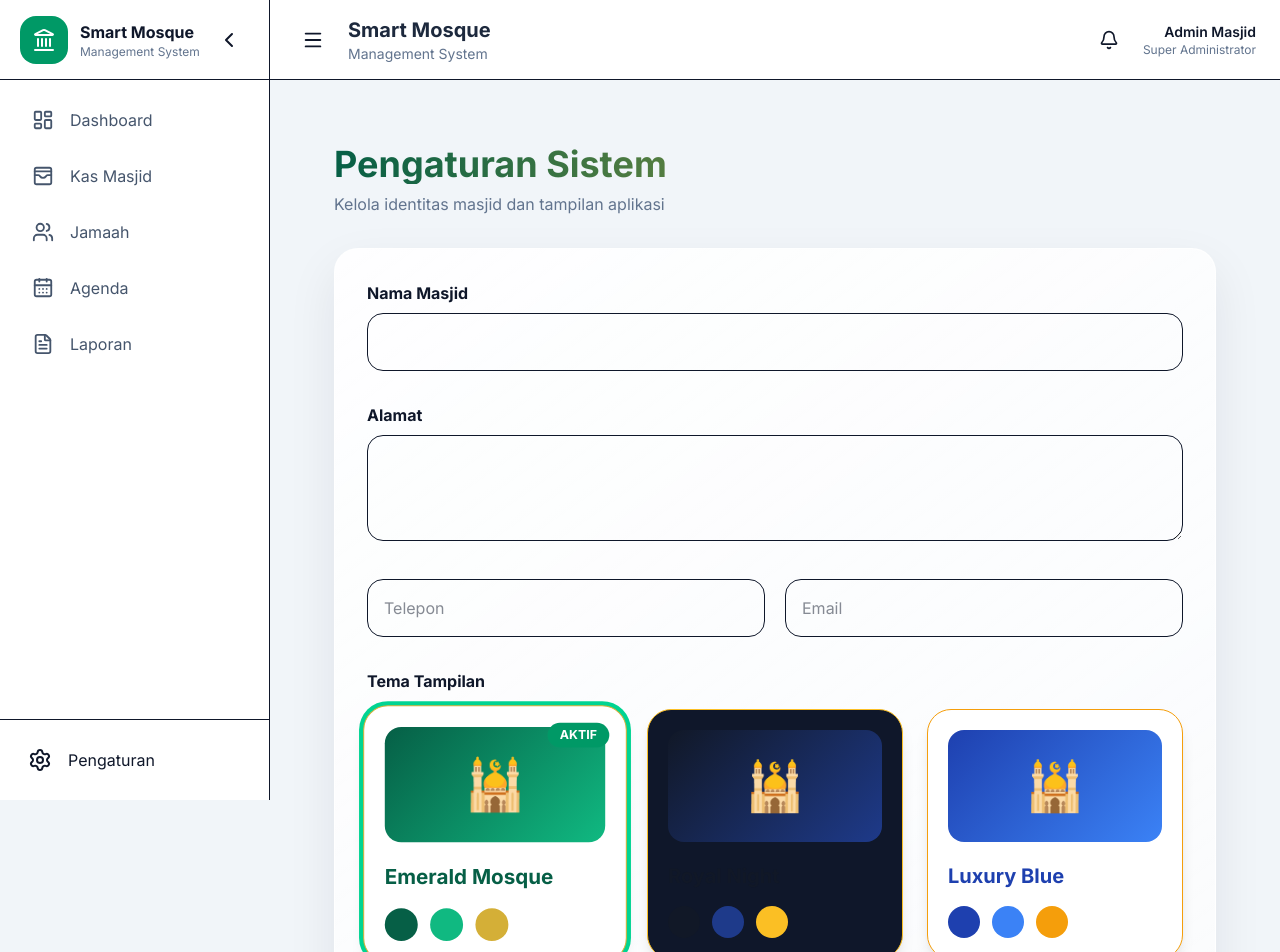
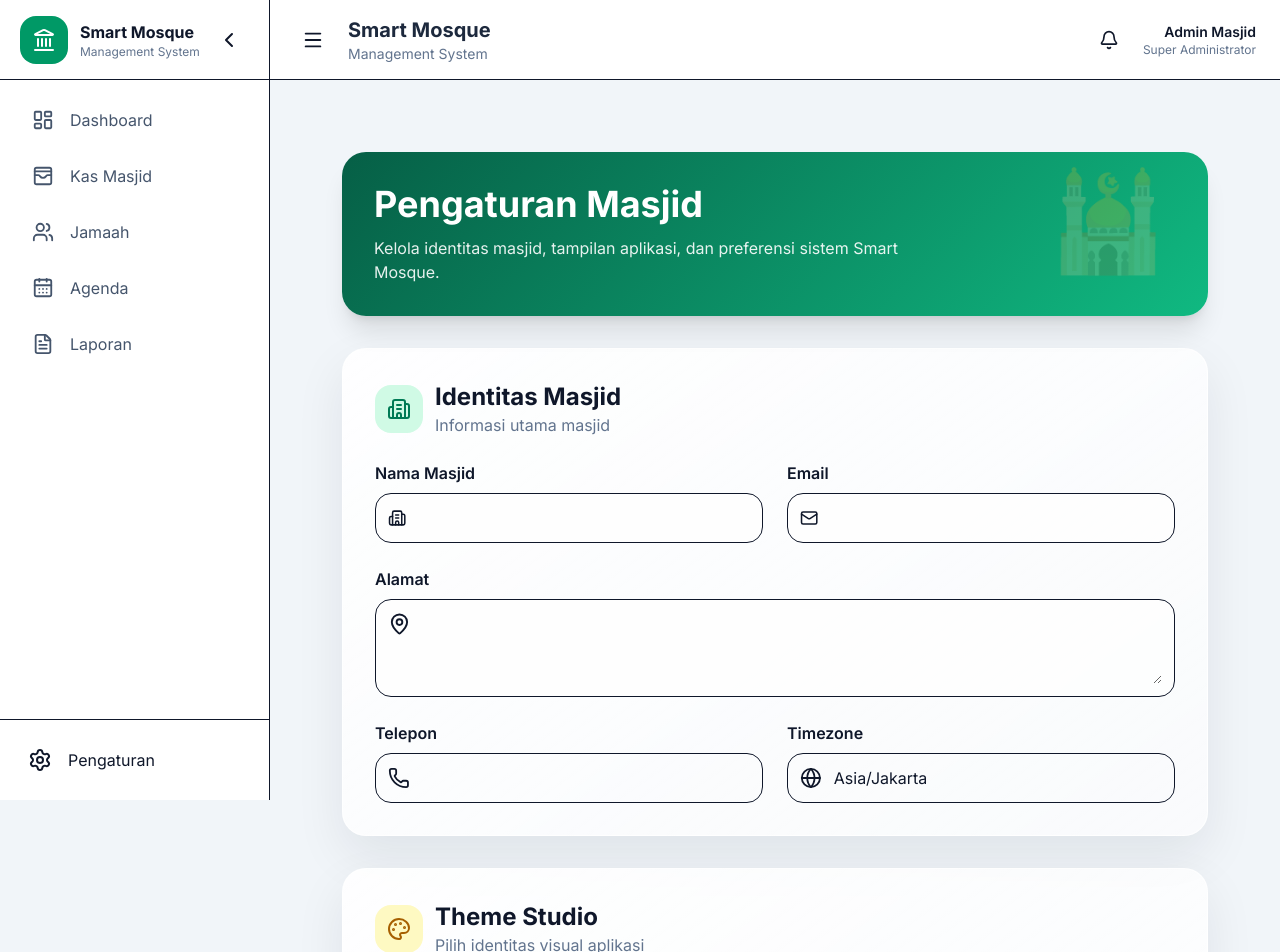
Before and after one commit to Hamdan120602/smart-mosque, a Next.js app: page /dashboard/settings in a window 1280 px wide. Shown: the top 952 px of the page. Built offline with nearby package versions, Linux system fonts and the light colour scheme; no server answers; the database is empty.

Commit message:
fix dynamic theme engine

```diff
--- a/src/app/dashboard/settings/page.tsx
+++ b/src/app/dashboard/settings/page.tsx
@@ -11,6 +11,19 @@ Settings
 
 
 import ThemeSelector from "@/components/settings/ThemeSelector";
+
+import {
+Building2,
+Mail,
+Phone,
+MapPin,
+Globe,
+Bell,
+Save,
+Palette
+} from "lucide-react";
+
+
 
 
 
@@ -51,9 +64,10 @@ timezone:"Asia/Jakarta"
 
 
 
+
 useEffect(()=>{
 
-loadData();
+load();
 
 },[]);
 
@@ -61,14 +75,9 @@ loadData();
 
 
 
-async function loadData(){
-
-
-setLoading(true);
-
+async function load(){
 
 const data=await getSettings();
-
 
 
 if(data){
@@ -76,7 +85,6 @@ if(data){
 setForm(data);
 
 }
-
 
 
 setLoading(false);
@@ -89,15 +97,14 @@ setLoading(false);
 
 
 
-async function simpan(){
+
+async function save(){
 
 
 setSaving(true);
 
 
-
 const error=await updateSettings(form);
-
 
 
 if(error){
@@ -108,10 +115,9 @@ alert(error.message);
 
 else{
 
-alert("Pengaturan berhasil disimpan");
+alert("Pengaturan berhasil diperbarui");
 
 }
-
 
 
 setSaving(false);
@@ -125,17 +131,18 @@ setSaving(false);
 
 
 
+
 if(loading){
 
 return (
 
 <div className="
 p-10
-text-lg
+text-xl
 font-semibold
 ">
 
-Memuat pengaturan...
+Loading settings...
 
 </div>
 
@@ -148,36 +155,76 @@ Memuat pengaturan...
 
 
 
+
 return (
 
+
 <div className="
-max-w-6xl
-mx-auto
-p-8
+min-h-screen
+p-6
+lg:p-10
 space-y-8
 ">
 
 
-<div>
+
+
+
+{/* HEADER */}
+
+
+<div className="
+relative
+overflow-hidden
+rounded-3xl
+p-8
+text-white
+shadow-xl
+"
+
+style={{
+
+background:
+
+"linear-gradient(135deg,var(--primary),var(--secondary))"
+
+}}
+
+>
+
+
+<div className="
+absolute
+right-10
+top-5
+text-8xl
+opacity-20
+">
+
+🕌
+
+</div>
+
 
 
 <h1 className="
 text-4xl
 font-black
-text-gradient
 ">
 
-Pengaturan Sistem
+Pengaturan Masjid
 
 </h1>
 
 
 <p className="
-text-slate-500
-mt-2
+mt-3
+opacity-90
+max-w-xl
 ">
 
-Kelola identitas masjid dan tampilan aplikasi
+Kelola identitas masjid, tampilan aplikasi,
+dan preferensi sistem Smart Mosque.
 
 </p>
 
@@ -188,22 +235,81 @@ Kelola identitas masjid dan tampilan aplikasi
 
 
 
+
+
+
+
+{/* IDENTITY */}
+
+
 <div className="
 premium-card
 p-8
-space-y-8
+space-y-6
 ">
 
 
+<div className="
+flex
+items-center
+gap-3
+">
+
+
+<div className="
+p-3
+rounded-2xl
+bg-emerald-100
+text-emerald-700
+">
+
+<Building2/>
+
+</div>
+
+
+<div>
+
+<h2 className="
+text-2xl
+font-bold
+">
+
+Identitas Masjid
+
+</h2>
+
+<p className="
+text-slate-500
+">
+
+Informasi utama masjid
+
+</p>
+
+
+</div>
+
+
+</div>
+
+
+
+
+
+
+<div className="
+grid
+md:grid-cols-2
+gap-6
+">
 
 
 
 <div>
 
 <label className="
-font-bold
-block
-mb-2
+font-semibold
 ">
 
 Nama Masjid
@@ -211,7 +317,30 @@ Nama Masjid
 </label>
 
 
+<div className="
+flex
+items-center
+gap-3
+mt-2
+border
+rounded-2xl
+p-3
+bg-white/70
+">
+
+
+<Building2
+size={20}
+/>
+
+
 <input
+
+className="
+w-full
+outline-none
+bg-transparent
+"
 
 value={form.nama_masjid}
 
@@ -227,14 +356,11 @@ nama_masjid:e.target.value
 
 }
 
-className="
-w-full
-rounded-2xl
-border
-p-4
-"
+/>
 
-/>
+
+</div>
+
 
 </div>
 
@@ -244,10 +370,78 @@ p-4
 
 <div>
 
+
 <label className="
-font-bold
-block
-mb-2
+font-semibold
+">
+
+Email
+
+</label>
+
+
+<div className="
+flex
+items-center
+gap-3
+mt-2
+border
+rounded-2xl
+p-3
+bg-white/70
+">
+
+
+<Mail
+size={20}
+/>
+
+
+<input
+
+className="
+w-full
+outline-none
+bg-transparent
+"
+
+value={form.email}
+
+onChange={(e)=>
+
+setForm({
+
+...form,
+
+email:e.target.value
+
+})
+
+}
+
+
+/>
+
+
+</div>
+
+
+</div>
+
+
+
+</div>
+
+
+
+
+
+
+<div>
+
+
+<label className="
+font-semibold
 ">
 
 Alamat
@@ -255,9 +449,28 @@ Alamat
 </label>
 
 
+<div className="
+flex
+gap-3
+mt-2
+border
+rounded-2xl
+p-3
+bg-white/70
+">
+
+
+<MapPin/>
+
 <textarea
 
 rows={3}
+
+className="
+w-full
+outline-none
+bg-transparent
+"
 
 value={form.alamat}
 
@@ -273,16 +486,15 @@ alamat:e.target.value
 
 }
 
-className="
-w-full
-rounded-2xl
-border
-p-4
-"
 
 />
 
+
 </div>
+
+
+</div>
+
 
 
 
@@ -292,13 +504,41 @@ p-4
 <div className="
 grid
 md:grid-cols-2
-gap-5
+gap-6
 ">
+
+
+
+<div>
+
+<label className="
+font-semibold
+">
+
+Telepon
+
+</label>
+
+
+<div className="
+flex
+gap-3
+mt-2
+border
+rounded-2xl
+p-3
+">
+
+
+<Phone/>
 
 
 <input
 
-placeholder="Telepon"
+className="
+w-full
+outline-none
+"
 
 value={form.telepon}
 
@@ -314,22 +554,51 @@ telepon:e.target.value
 
 }
 
-className="
-rounded-2xl
-border
-p-4
-"
 
 />
 
 
+</div>
+
+
+</div>
+
+
+
+
+
+<div>
+
+<label className="
+font-semibold
+">
+
+Timezone
+
+</label>
+
+
+<div className="
+flex
+gap-3
+mt-2
+border
+rounded-2xl
+p-3
+">
+
+
+<Globe/>
 
 
 <input
 
-placeholder="Email"
+className="
+w-full
+outline-none
+"
 
-value={form.email}
+value={form.timezone}
 
 onChange={(e)=>
 
@@ -337,19 +606,26 @@ setForm({
 
 ...form,
 
-email:e.target.value
+timezone:e.target.value
 
 })
 
 }
 
-className="
-rounded-2xl
-border
-p-4
-"
 
 />
+
+
+</div>
+
+
+</div>
+
+
+
+
+</div>
+
 
 
 </div>
@@ -360,24 +636,71 @@ p-4
 
 
 
+
+
+
+{/* THEME */}
+
+
+<div className="
+premium-card
+p-8
+space-y-5
+">
+
+
+<div className="
+flex
+items-center
+gap-3
+">
+
+
+<div className="
+p-3
+rounded-2xl
+bg-yellow-100
+text-yellow-700
+">
+
+<Palette/>
+
+</div>
+
+
 <div>
 
-<label className="
+<h2 className="
+text-2xl
 font-bold
-block
-mb-4
 ">
 
-Tema Tampilan
+Theme Studio
 
-</label>
+</h2>
+
+
+<p className="
+text-slate-500
+">
+
+Pilih identitas visual aplikasi
+
+</p>
+
+
+</div>
+
+
+</div>
+
+
+
 
 
 <ThemeSelector
 
-
 value={form.tema}
-
 
 onChange={(value)=>
 
@@ -391,8 +714,8 @@ tema:value
 
 }
 
+/>
 
-/>
 
 
 </div>
@@ -404,16 +727,67 @@ tema:value
 
 
 
+
+{/* NOTIFICATION */}
+
+
+<div className="
+premium-card
+p-8
+flex
+justify-between
+items-center
+">
+
+
 <div className="
 flex
+gap-4
 items-center
-gap-3
 ">
+
+
+<Bell/>
+
+
+<div>
+
+<h3 className="
+font-bold
+text-xl
+">
+
+Notifikasi
+
+</h3>
+
+
+<p className="
+text-slate-500
+">
+
+Aktifkan pemberitahuan sistem
+
+</p>
+
+
+</div>
+
+
+</div>
+
+
+
 
 
 <input
 
 type="checkbox"
+
+className="
+w-6
+h-6
+"
 
 checked={form.notifikasi}
 
@@ -433,14 +807,9 @@ notifikasi:e.target.checked
 />
 
 
-<span>
-
-Aktifkan Notifikasi
-
-</span>
+</div>
 
 
-</div>
 
 
 
@@ -450,15 +819,24 @@ Aktifkan Notifikasi
 
 <button
 
-onClick={simpan}
+onClick={save}
 
 disabled={saving}
 
 className="
 btn-premium
+flex
+items-center
+gap-3
+text-lg
 "
 
+
 >
+
+
+<Save/>
+
 
 {
 
@@ -480,14 +858,12 @@ saving
 
 
 
-</div>
-
 
 
 </div>
 
 
+
 )
 
-
 }
--- a/src/context/ThemeContext.tsx
+++ b/src/context/ThemeContext.tsx
@@ -1,5 +1,4 @@
 "use client";
-
 
 import {
 createContext,
@@ -16,22 +15,19 @@ ThemeName
 
 
 
-type ThemeContextType = {
+type ContextType={
 
-theme: ThemeName;
+theme:ThemeName;
 
-setTheme:
-(theme:ThemeName)=>void;
+setTheme:(theme:ThemeName)=>void;
 
-themes:
-typeof themes;
+themes:typeof themes;
 
 };
 
 
 
-const ThemeContext =
-createContext<ThemeContextType | null>(null);
+const ThemeContext=createContext<ContextType|null>(null);
 
 
 
@@ -41,29 +37,24 @@ children
 
 }:{
 
-children:React.ReactNode;
+children:React.ReactNode
 
 }){
 
 
-const [theme,setTheme] =
-useState<ThemeName>("emerald");
+const [theme,setTheme]=useState<ThemeName>("emerald");
 
 
 
 useEffect(()=>{
 
 
-const saved =
+const saved=
 localStorage.getItem("theme");
-
-
 
 if(saved && saved in themes){
 
-setTheme(
-saved as ThemeName
-);
+setTheme(saved as ThemeName);
 
 }
 
@@ -73,32 +64,49 @@ saved as ThemeName
 
 
 
-
 useEffect(()=>{
 
 
-const current =
-themes[theme];
+const data=themes[theme];
 
 
 
-Object.entries(
-current.colors
-
-).forEach(
-([key,value])=>{
+const root=document.documentElement;
 
 
-document.documentElement.style.setProperty(
 
-`--${key}`,
-
-value
-
+root.style.setProperty(
+"--primary",
+data.colors.primary
 );
 
 
-});
+root.style.setProperty(
+"--secondary",
+data.colors.secondary
+);
+
+
+
+root.style.setProperty(
+"--accent",
+data.colors.accent
+);
+
+
+
+root.style.setProperty(
+"--background",
+data.colors.background
+);
+
+
+
+root.style.setProperty(
+"--surface",
+data.colors.card
+);
+
 
 
 localStorage.setItem(
@@ -109,8 +117,6 @@ theme
 
 
 },[theme]);
-
-
 
 
 
@@ -141,26 +147,20 @@ themes
 
 
 
-
-
 export function useTheme(){
 
 
-const context =
-useContext(ThemeContext);
+const ctx=useContext(ThemeContext);
 
 
-
-if(!context){
+if(!ctx)
 
 throw new Error(
-"useTheme must be used inside ThemeProvider"
+"ThemeProvider missing"
 );
 
-}
 
-
-return context;
+return ctx;
 
 
 }
```
